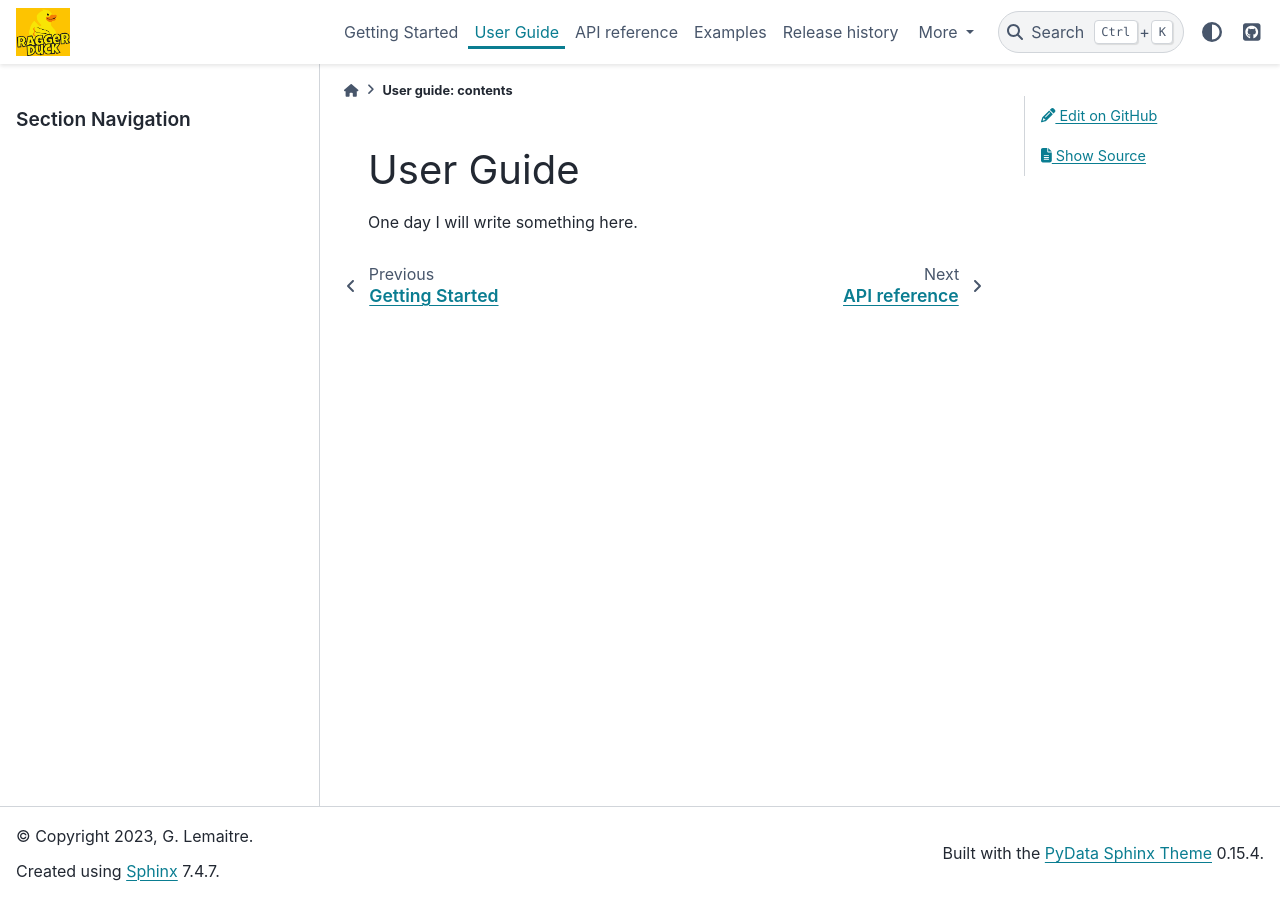
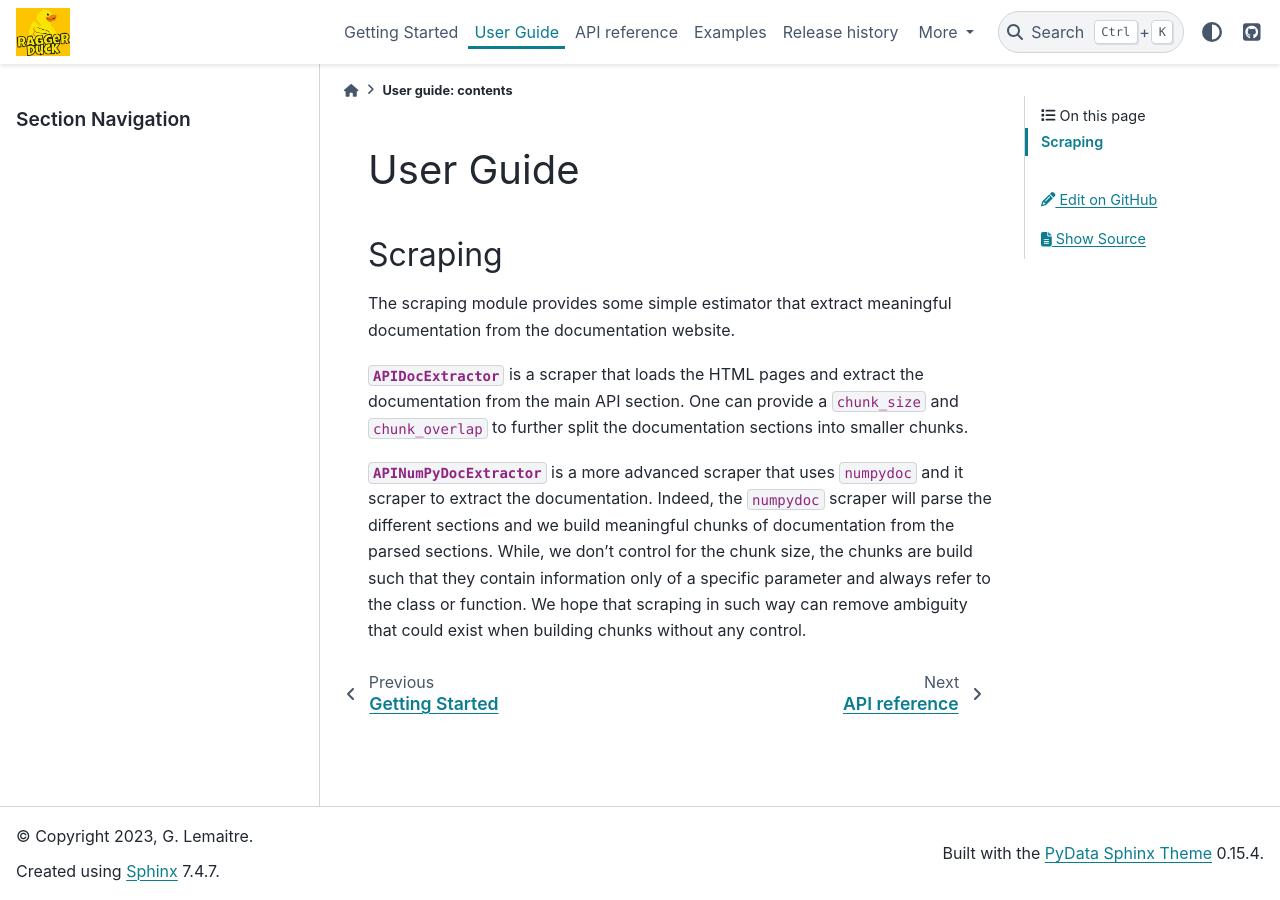
Before and after one commit to probabl-ai/sklearn-ragger-duck, a Sphinx documentation site: the page built from doc/user_guide.rst, in a window 1280 px wide. Built offline with Sphinx 7.4.7 and the PyData theme 0.15.4, drawn with Linux system fonts in a browser that asks for light colours.

Commit message:
add a bit of info regarding the API scraper

```diff
--- a/doc/user_guide.rst
+++ b/doc/user_guide.rst
@@ -6,4 +6,22 @@
 User Guide
 ==========
 
-One day I will write something here.
+Scraping
+========
+
+The scraping module provides some simple estimator that extract meaningful
+documentation from the documentation website.
+
+:class:`~ragger_duck.scraping.APIDocExtractor` is a scraper that loads the
+HTML pages and extract the documentation from the main API section. One can
+provide a `chunk_size` and `chunk_overlap` to further split the documentation
+sections into smaller chunks.
+
+:class:`~ragger_duck.scraping.APINumPyDocExtractor` is a more advanced scraper
+that uses `numpydoc` and it scraper to extract the documentation. Indeed, the
+`numpydoc` scraper will parse the different sections and we build meaningful
+chunks of documentation from the parsed sections. While, we don't control for
+the chunk size, the chunks are build such that they contain information only
+of a specific parameter and always refer to the class or function. We hope that
+scraping in such way can remove ambiguity that could exist when building chunks
+without any control.
```
